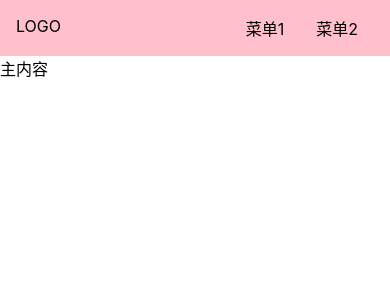
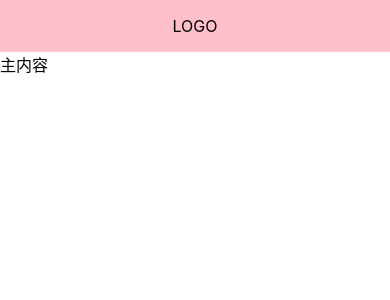
Before and after one commit to jaycemxy/muma-ui-test, a Vue app: page /#/doc in a window 390 px wide. Shown: the top 300 px of the page. Built offline with nearby package versions, Linux system fonts and the light colour scheme.

Commit message:
让Topnav是响应式的

```diff
--- a/src/components/Topnav.vue
+++ b/src/components/Topnav.vue
@@ -28,6 +28,8 @@
   z-index: 10;
   background: pink;
   display: flex;
+  justify-content: center;
+  align-items: center;
   padding: 16px;
   > .logo {
     max-width: 6em;
@@ -41,5 +43,9 @@
       margin: 0 1em;
     }
   }
+  @media(max-width:500px){
+    > .menu{display: none;}
+    > .logo{margin: 0 auto;}
+  }
 }
 </style>
```
